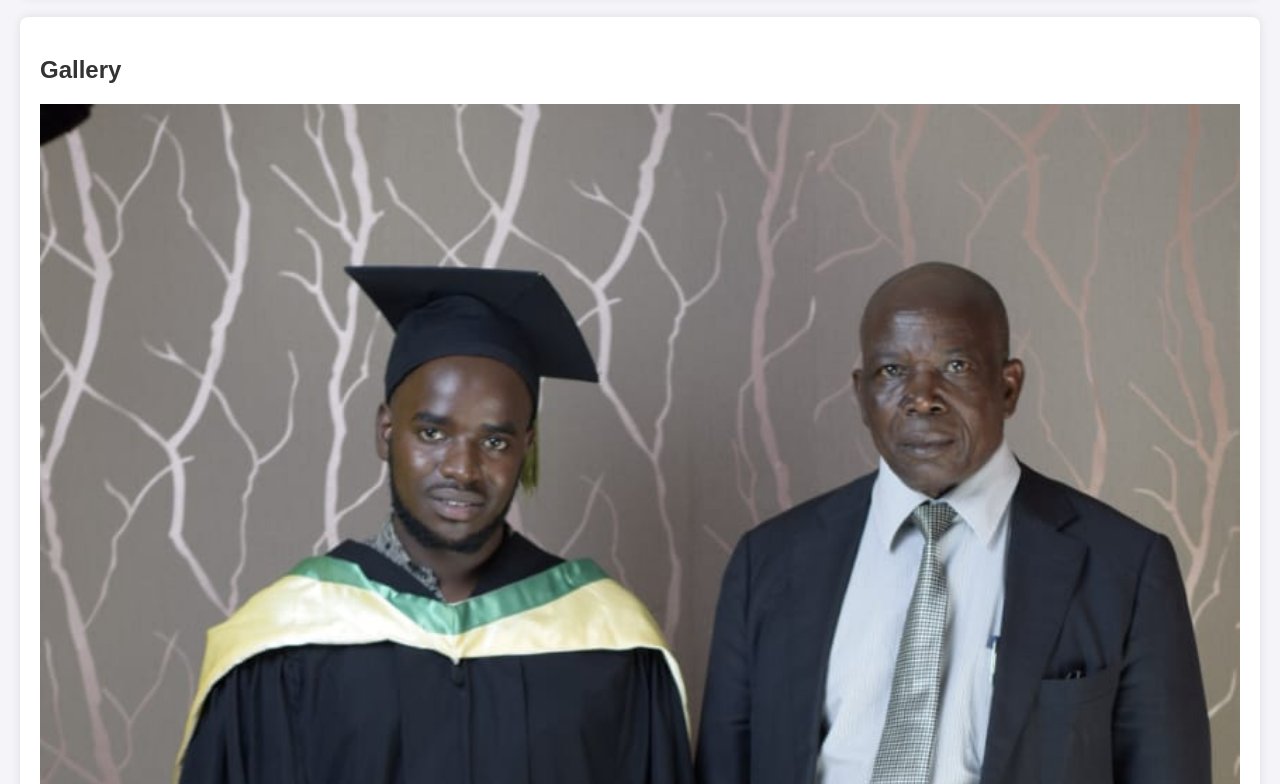
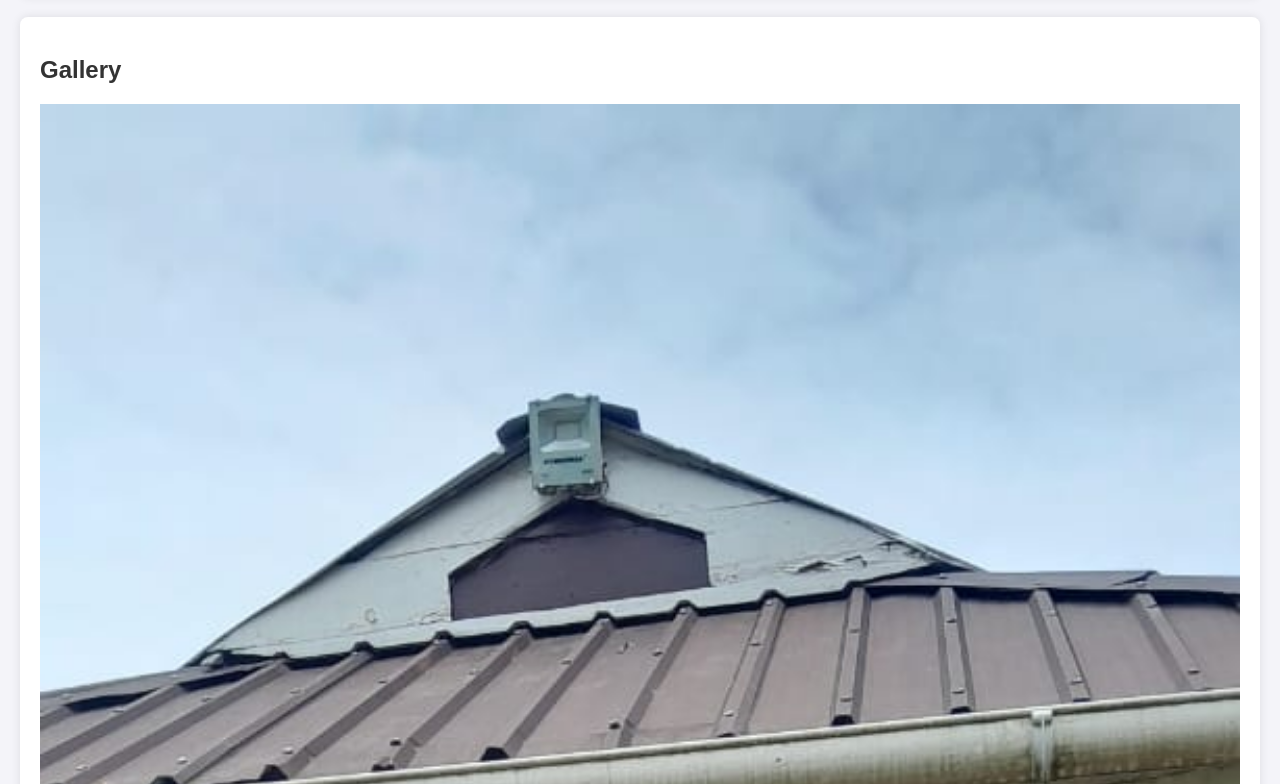
Before and after one commit to adrean1092/birthday25, a plain HTML site: page index.html in a window 1280 px wide. Shown: the part 516-1300 px from the top of the page. Drawn offline with Linux system fonts and the light colour scheme.

Commit message:
Add files via upload

```diff
--- a/index.html
+++ b/index.html
@@ -130,7 +130,7 @@
 <section id="gallery" class="section">
     <h2>Gallery</h2>
     <div class="slideshow-container">
-        <img class="slides active" src="./WhatsApp Image 2025-01-22 at 16.00.00.jpeg" alt="Image 1">
+        <img class="slides active" src="./WhatsApp Image 2025-01-22 at 15.59.57 (1).jpeg" alt="Image 1">
         <img class="slides" src="./WhatsApp Image 2025-01-22 at 15.59.55.jpeg
         " alt="Image 2">
         <img class="slides" src="./WhatsApp Image 2025-01-22 at 16.00.01.jpeg" alt="Image 3">
```
